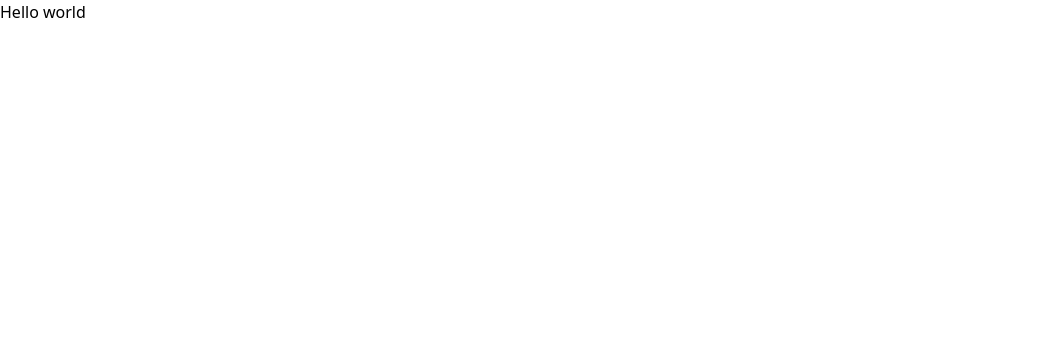
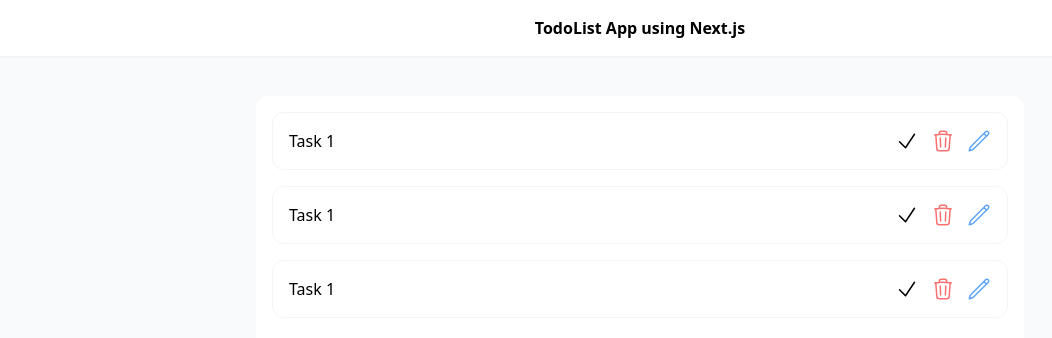
Before and after one commit to Am1rreza/TodoList-App, a Next.js app: page / in a window 1280 px wide. Shown: the top 338 px of the page, without its empty margins (0-1052 px from the left). Built offline with nearby package versions, Linux system fonts and the light colour scheme.

Commit message:
base html and styles added

```diff
--- a/pages/index.js
+++ b/pages/index.js
@@ -1,7 +1,59 @@
+import { HiCheck, HiOutlineTrash, HiOutlinePencil } from "react-icons/hi2";
+
 export default function Home() {
   return (
-    <div>
-      <h1>Hello world</h1>
+    <div className="bg-gray-50 min-h-screen">
+      <nav className=" w-full bg-white shadow-sm flex justify-center py-4 mb-6">
+        <h1 className="font-bold">TodoList App using Next.js</h1>
+      </nav>
+      <div className="container p-4 xl:max-w-screen-xl mx-auto">
+        <section className="flex items-center justify-center">
+          <div className="w-full max-w-screen-md bg-white p-2 md:p-4 rounded-xl">
+            <div className="flex items-center justify-between border border-gray-100 mb-4 p-3 md:p-4 rounded-xl">
+              <span>Task 1</span>
+              <div className="flex gap-x-3 items-center">
+                <button className="">
+                  <HiCheck className="w-6 h-6 stroke-green-400" />
+                </button>
+                <button className="">
+                  <HiOutlineTrash className="w-6 h-6 stroke-red-400" />
+                </button>
+                <button>
+                  <HiOutlinePencil className="w-6 h-6 stroke-blue-400" />
+                </button>
+              </div>
+            </div>
+            <div className="flex items-center justify-between border border-gray-100 mb-4 p-3 md:p-4 rounded-xl">
+              <span>Task 1</span>
+              <div className="flex gap-x-3 items-center">
+                <button className="">
+                  <HiCheck className="w-6 h-6 stroke-green-400" />
+                </button>
+                <button className="">
+                  <HiOutlineTrash className="w-6 h-6 stroke-red-400" />
+                </button>
+                <button>
+                  <HiOutlinePencil className="w-6 h-6 stroke-blue-400" />
+                </button>
+              </div>
+            </div>
+            <div className="flex items-center justify-between border border-gray-100 mb-4 p-3 md:p-4 rounded-xl">
+              <span>Task 1</span>
+              <div className="flex gap-x-3 items-center">
+                <button className="">
+                  <HiCheck className="w-6 h-6 stroke-green-400" />
+                </button>
+                <button className="">
+                  <HiOutlineTrash className="w-6 h-6 stroke-red-400" />
+                </button>
+                <button>
+                  <HiOutlinePencil className="w-6 h-6 stroke-blue-400" />
+                </button>
+              </div>
+            </div>
+          </div>
+        </section>
+      </div>
     </div>
   );
 }
```
